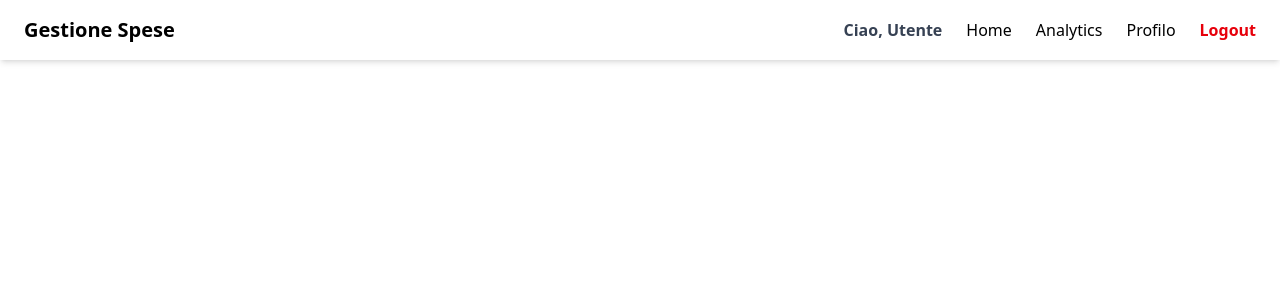
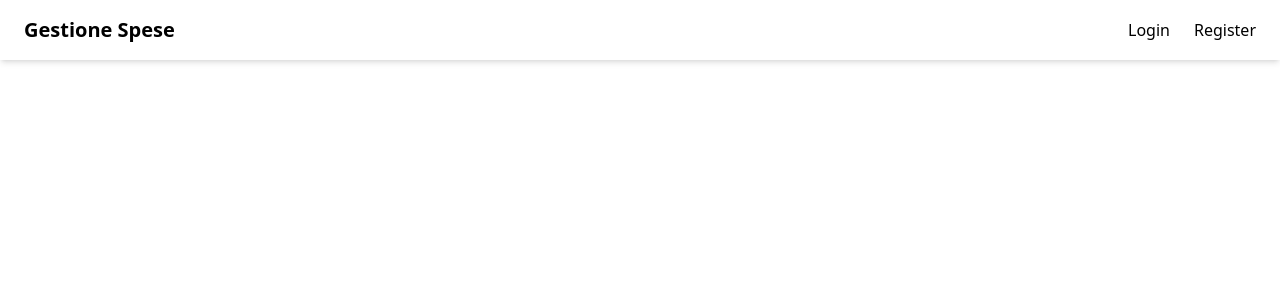
Before and after one commit to SalvatoreGianquinto/gestione-spese, a React app in the folder frontend/: page /profilo in a window 1280 px wide. Shown: the top 300 px of the page. Built offline with nearby package versions, Linux system fonts and the light colour scheme; the HTML template or start-up script is replaced by a standard one.

Commit message:
Update Navbar.jsx

```diff
--- a/frontend/src/components/Navbar.jsx
+++ b/frontend/src/components/Navbar.jsx
@@ -1,29 +1,17 @@
-import { useState, useEffect } from "react"
+import { useState } from "react"
 import { useLocation, useNavigate } from "react-router-dom"
 
 const Navbar = () => {
   const [open, setOpen] = useState(false)
-  const [saldo, setSaldo] = useState(0)
-
+  const navigate = useNavigate()
   const location = useLocation()
-  const navigate = useNavigate()
 
   const user = JSON.parse(localStorage.getItem("user"))
-
-  useEffect(() => {
-    const aggiornaSaldo = () => {
-      const storedSaldo = Number(localStorage.getItem("saldo")) || 0
-      setSaldo(storedSaldo)
-    }
-
-    window.addEventListener("saldoAggiornato", aggiornaSaldo)
-    aggiornaSaldo()
-
-    return () => window.removeEventListener("saldoAggiornato", aggiornaSaldo)
-  }, [])
+  const saldo = Number(localStorage.getItem("saldo")) || 0
 
   const handleLogout = () => {
-    localStorage.clear()
+    localStorage.removeItem("token")
+    localStorage.removeItem("user")
     navigate("/login")
   }
 
@@ -36,43 +24,59 @@ const Navbar = () => {
         Gestione Spese
       </h1>
 
+      {/* DESKTOP */}
       <div className="hidden md:flex items-center gap-6">
-        <span className="text-gray-700 font-semibold">
-          Ciao, {user?.nome || "Utente"}
-        </span>
+        {!user ? (
+          <>
+            <button onClick={() => navigate("/login")} className="font-medium">
+              Login
+            </button>
+            <button
+              onClick={() => navigate("/register")}
+              className="font-medium"
+            >
+              Register
+            </button>
+          </>
+        ) : (
+          <>
+            <span className="font-semibold">Ciao, {user.nome}</span>
 
-        <button onClick={() => navigate("/")} className="hover:text-black">
+            <button onClick={() => navigate("/")} className="font-medium">
               Home
             </button>
 
             <button
               onClick={() => navigate("/analytics")}
-          className="hover:text-black"
+              className="font-medium"
             >
               Analytics
             </button>
 
             <button
               onClick={() => navigate("/profilo")}
-          className="hover:text-black"
+              className="font-medium"
             >
               Profilo
             </button>
 
             {location.pathname === "/" && (
-          <span className="px-4 py-2 bg-gray-100 rounded-lg font-semibold text-gray-700">
+              <span className="px-4 py-2 bg-gray-100 rounded-lg font-semibold">
                 Saldo: € {saldo.toFixed(2)}
               </span>
             )}
 
             <button
               onClick={handleLogout}
-          className="text-red-600 font-semibold hover:text-red-800"
+              className="text-red-600 font-semibold"
             >
               Logout
             </button>
+          </>
+        )}
       </div>
 
+      {/* MOBILE MENU TOGGLE */}
       <button
         className="md:hidden flex flex-col gap-1"
         onClick={() => setOpen(!open)}
@@ -82,18 +86,37 @@ const Navbar = () => {
         <span className="w-6 h-1 bg-black rounded"></span>
       </button>
 
+      {/* MOBILE MENU */}
       {open && (
         <div className="absolute top-16 right-4 bg-white shadow-lg rounded-lg p-4 flex flex-col gap-4 md:hidden w-40">
-          <span className="text-gray-700 font-semibold">
-            Ciao, {user?.nome || "Utente"}
-          </span>
+          {!user ? (
+            <>
+              <button
+                onClick={() => {
+                  navigate("/login")
+                  setOpen(false)
+                }}
+              >
+                Login
+              </button>
+              <button
+                onClick={() => {
+                  navigate("/register")
+                  setOpen(false)
+                }}
+              >
+                Register
+              </button>
+            </>
+          ) : (
+            <>
+              <span className="font-semibold">Ciao, {user.nome}</span>
 
               <button
                 onClick={() => {
                   navigate("/")
                   setOpen(false)
                 }}
-            className="text-left"
               >
                 Home
               </button>
@@ -103,7 +126,6 @@ const Navbar = () => {
                   navigate("/analytics")
                   setOpen(false)
                 }}
-            className="text-left"
               >
                 Analytics
               </button>
@@ -113,7 +135,6 @@ const Navbar = () => {
                   navigate("/profilo")
                   setOpen(false)
                 }}
-            className="text-left"
               >
                 Profilo
               </button>
@@ -124,9 +145,14 @@ const Navbar = () => {
                 </span>
               )}
 
-          <button onClick={handleLogout} className="text-red-600 font-semibold">
+              <button
+                onClick={handleLogout}
+                className="text-red-600 font-semibold"
+              >
                 Logout
               </button>
+            </>
+          )}
         </div>
       )}
     </nav>
```
Lines whose indentation alone changed are shown as unchanged.
